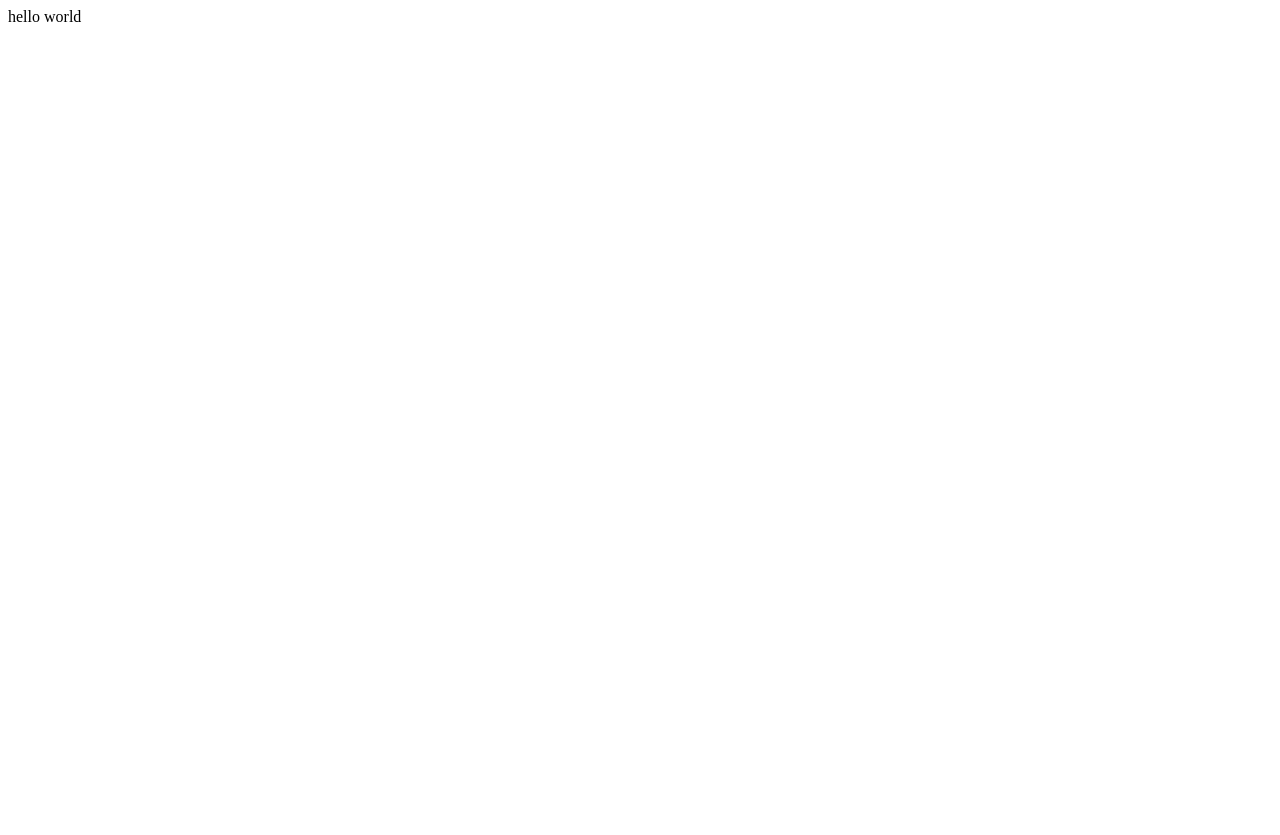
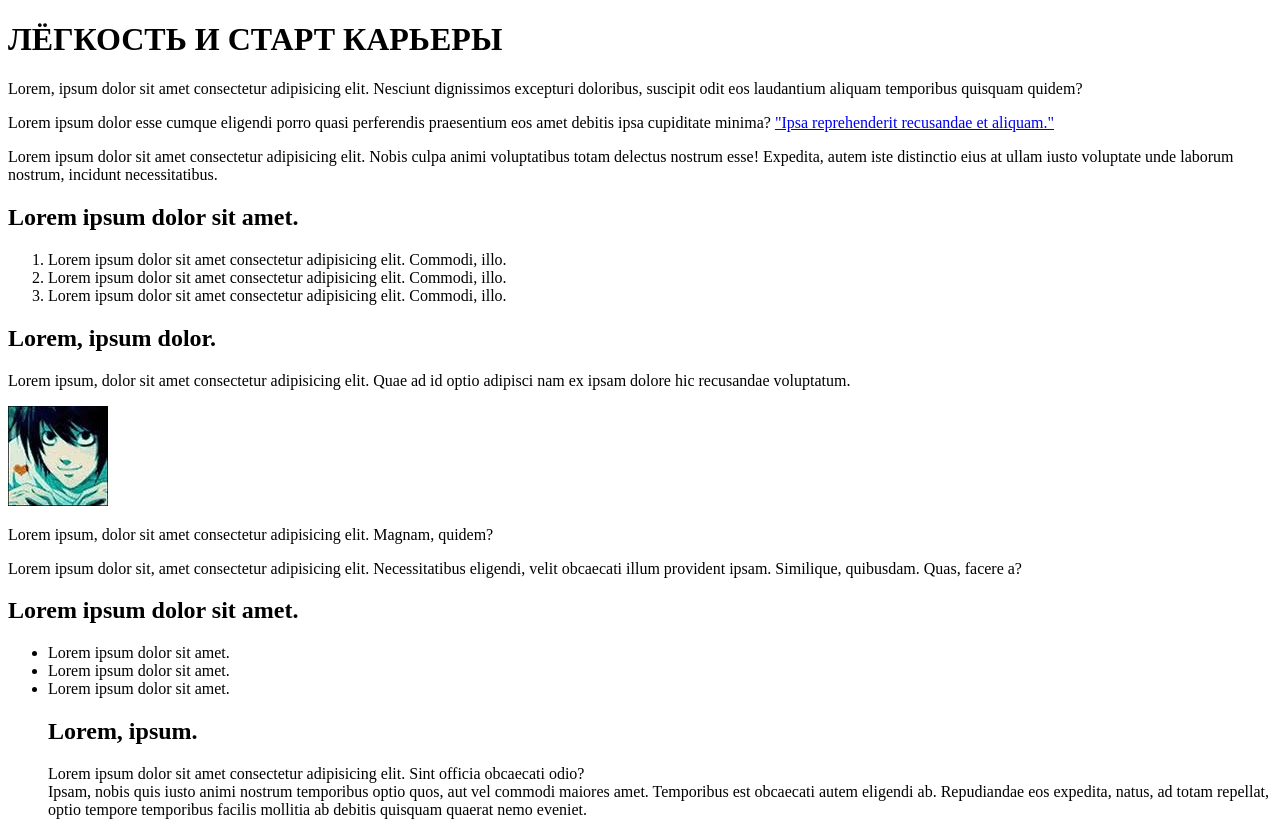
Before and after one commit to Turt1ePower/learnhtmlcss, a plain HTML site: page learnhtmlcss/index.html in a window 1280 px wide. Before the commit the page ends 800 px from the top, so only its background shows below. Drawn offline with Linux system fonts and the light colour scheme.

Commit message:
строчные и блочные теги

```diff
--- a/learnhtmlcss/index.html
+++ b/learnhtmlcss/index.html
@@ -4,9 +4,42 @@
 	<meta charset="UTF-8">
 	<meta http-equiv="X-UA-Compatible" content="IE=edge">
 	<meta name="viewport" content="width=device-width, initial-scale=1.0">
-	<title>Document</title>
+	<title>learn html css</title>
 </head>
 <body>
-	hello world
+<h1>ЛЁГКОСТЬ И СТАРТ КАРЬЕРЫ</h1>
+<p>Lorem, ipsum dolor sit amet consectetur adipisicing elit. Nesciunt dignissimos excepturi doloribus, suscipit odit eos laudantium aliquam temporibus quisquam quidem?</p>
+<p>
+	<span>
+		Lorem ipsum dolor esse cumque eligendi porro quasi perferendis praesentium eos amet debitis ipsa cupiditate minima? <a href="http://youtube.com" target="_blank">"Ipsa reprehenderit recusandae et aliquam."</a>
+	</span>
+</p>
+<p>Lorem ipsum dolor sit amet consectetur adipisicing elit. Nobis culpa animi voluptatibus totam delectus nostrum esse! Expedita, autem iste distinctio eius at ullam iusto voluptate unde laborum nostrum, incidunt necessitatibus.</p>
+<h2>Lorem ipsum dolor sit amet.</h2>
+<ol>
+	<li>Lorem ipsum dolor sit amet consectetur adipisicing elit. Commodi, illo.</li>
+	<li>Lorem ipsum dolor sit amet consectetur adipisicing elit. Commodi, illo.</li>
+	<li>Lorem ipsum dolor sit amet consectetur adipisicing elit. Commodi, illo.</li>
+</ol>
+
+<h2>Lorem, ipsum dolor.</h2>
+<p>Lorem ipsum, dolor sit amet consectetur adipisicing elit. Quae ad id optio adipisci nam ex ipsam dolore hic recusandae voluptatum.</p>
+<img src="img/photo2.jpg" alt="">
+<p>Lorem ipsum, dolor sit amet consectetur adipisicing elit. Magnam, quidem?</p>
+<p>Lorem ipsum dolor sit, amet consectetur adipisicing elit. Necessitatibus eligendi, velit obcaecati illum provident ipsam. Similique, quibusdam. Quas, facere a?</p>
+
+
+<h2>Lorem ipsum dolor sit amet.</h2>
+
+<ul>
+	<li>Lorem ipsum dolor sit amet.</li>
+	<li>Lorem ipsum dolor sit amet.</li>
+	<li>Lorem ipsum dolor sit amet.</li>
+
+<h2>Lorem, ipsum.</h2>
+<p>Lorem ipsum dolor sit amet consectetur adipisicing elit. Sint officia obcaecati odio? <br> Ipsam, nobis quis iusto animi nostrum temporibus optio quos, aut vel commodi maiores amet. Temporibus est obcaecati autem eligendi ab. Repudiandae eos expedita, natus, ad totam repellat, optio tempore temporibus facilis mollitia ab debitis quisquam quaerat nemo eveniet.	</p>
+
+
+</ul>
 </body>
 </html>
```
Also changed, not shown: learnhtmlcss/img/photo.jpg (added), learnhtmlcss/img/photo2.jpg (added).
